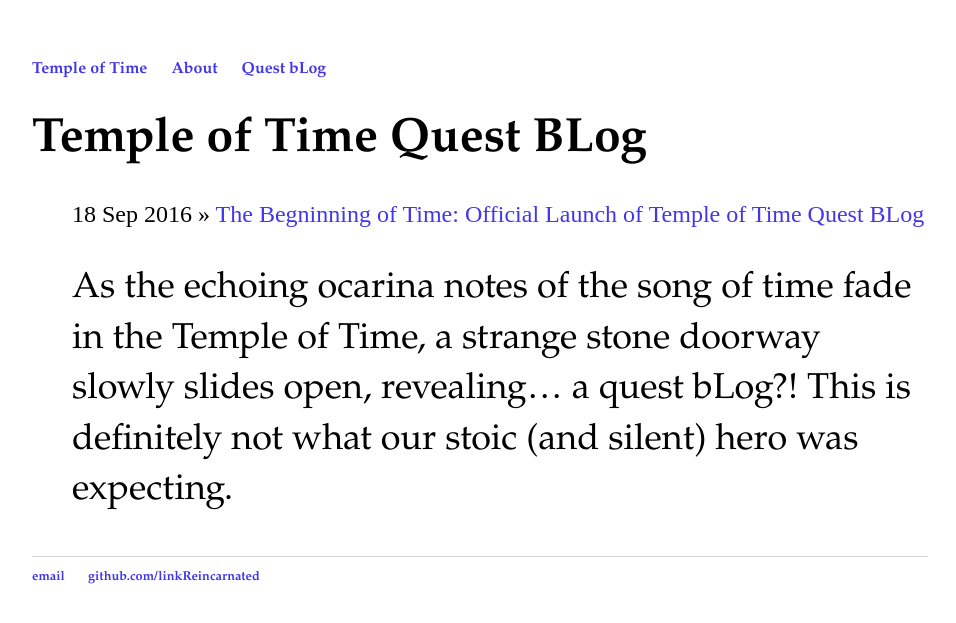
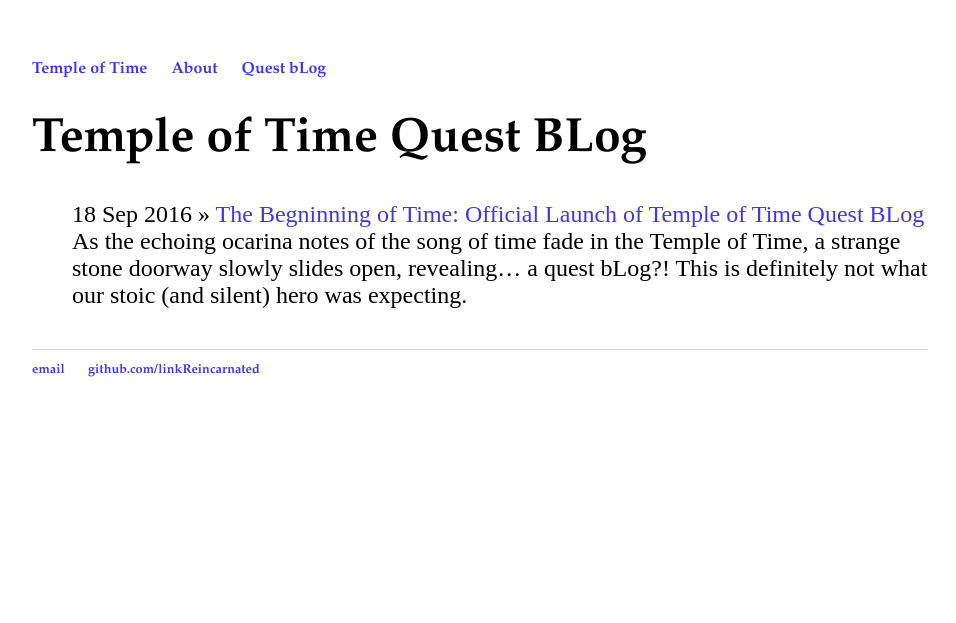
Before and after one commit to linkReincarnated/linkReincarnated.github.io, a Jekyll site: the page built from blog/index.html, in a window 1280 px wide. Shown: the top 623 px of the page, without its empty margins (160-1116 px from the left). Built offline with Jekyll 4.4.1, drawn with Linux system fonts in a browser that asks for light colours.

Commit message:
Update index.html

```diff
--- a/blog/index.html
+++ b/blog/index.html
@@ -8,7 +8,7 @@ title: Temple of Time Quest BLog
 	  {% for post in site.posts %}
 	    <li><span>
 	    	{{ post.date | date_to_string }}</span> » <a href="{{ post.url }}" title="{{ post.title }}">{{ post.title }}</a>
-	    	{{ post.excerpt }}
+	    	{{ post.excerpt | remove: '<p>' | remove: '</p>' }}
 	    </li>
 	  {% endfor %}
 	</ul>
```
